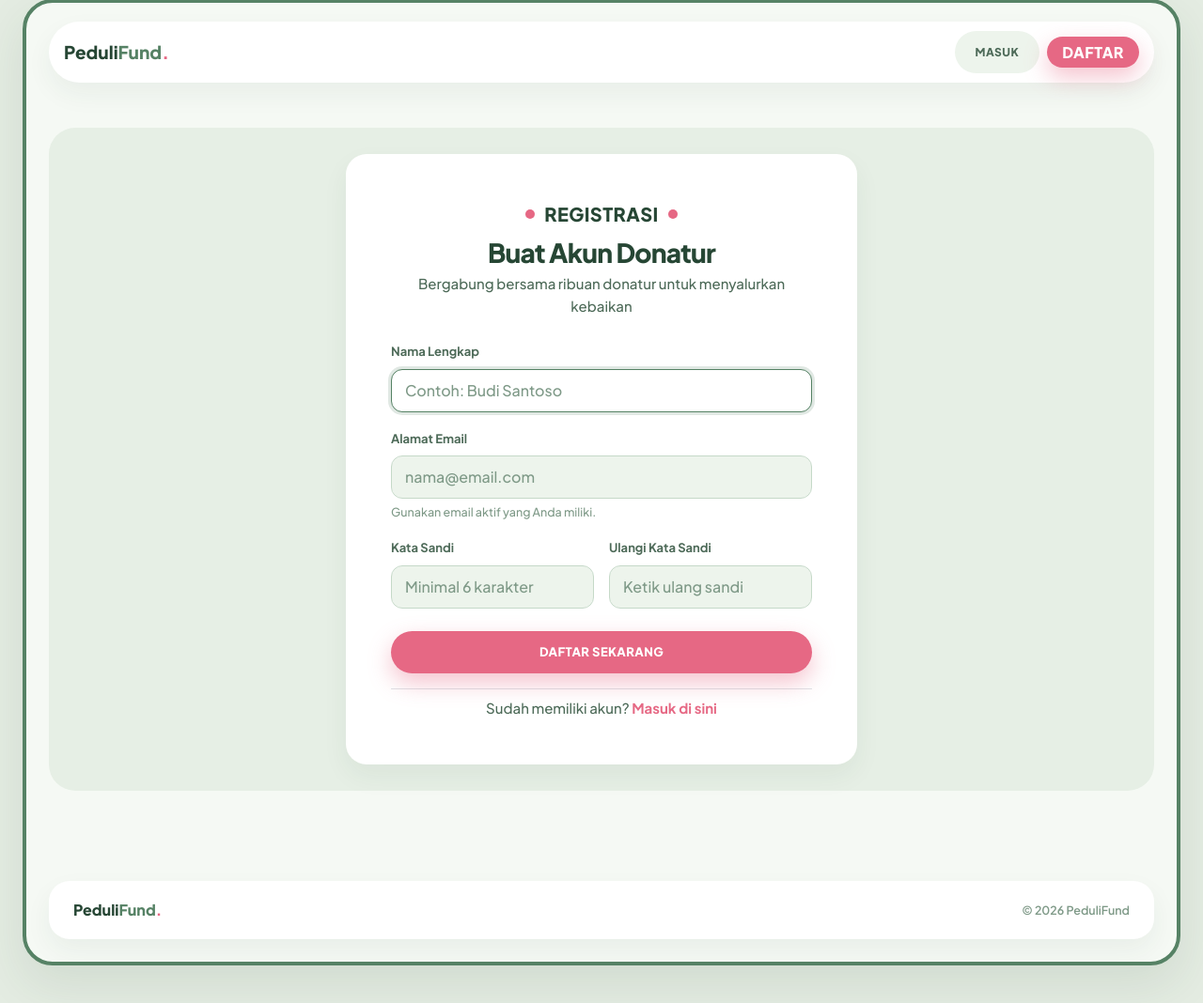
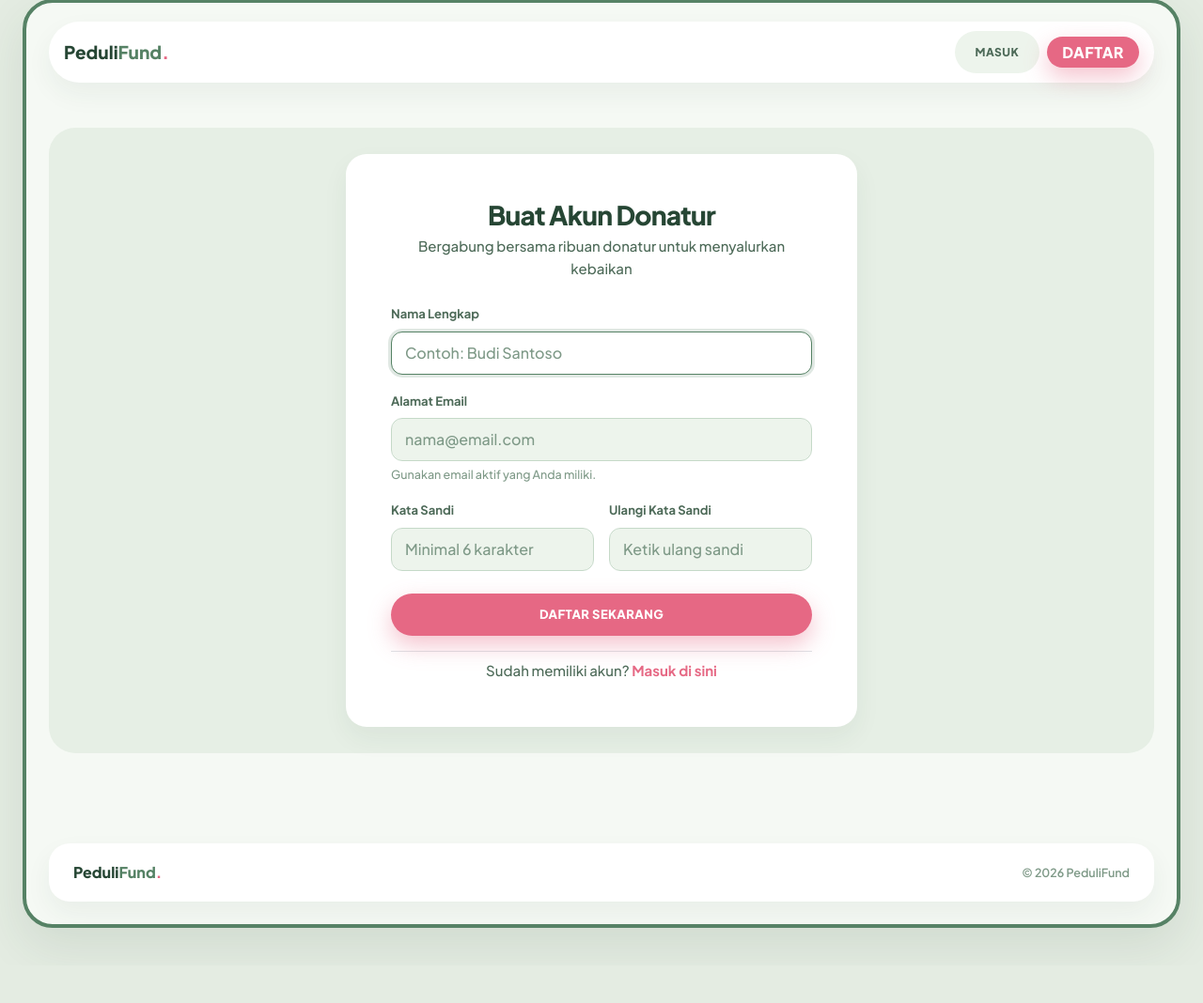
Before and after one commit to 10241055-cpu/PeduliFund, a PHP site: page /signup in a window 1280 px wide. Shown: the part 25-1093 px from the top of the page at 94% size. After the commit the page ends 1026 px from the top, so only its background shows below. Run offline with PHP 8.4, Linux system fonts and the light colour scheme.

Commit message:
design: hapus ornamen titik pink di judul modul dan label kecil redundan

```diff
--- a/assets/css/pedulifund-theme.css
+++ b/assets/css/pedulifund-theme.css
@@ -87,17 +87,6 @@ body {
     text-transform: uppercase;
     letter-spacing: 0.02em;
     margin: 0;
-}
-
-/* Titik aksen pink bulat 10px diapit judul modul */
-.pf-modul-judul::before,
-.pf-modul-judul::after {
-    content: '';
-    width: 10px;
-    height: 10px;
-    border-radius: 50%;
-    background-color: var(--pink-primary);
-    flex: none;
 }
 
 .pf-subjudul {
--- a/views/auth/login.php
+++ b/views/auth/login.php
@@ -8,7 +8,6 @@ require __DIR__ . '/../layout/header.php';
             <div class="col-12 col-md-8 col-lg-5">
                 <div class="pf-card p-4 p-md-5">
                     <div class="text-center mb-4">
-                        <div class="pf-modul-judul justify-content-center mb-2">AUTENTIKASI</div>
                         <h1 class="pf-h1 fs-3">Masuk ke Akun</h1>
                         <p class="pf-subjudul mb-0 mt-1">Silakan masukkan email dan kata sandi Anda</p>
                     </div>
--- a/views/auth/signup.php
+++ b/views/auth/signup.php
@@ -8,7 +8,6 @@ require __DIR__ . '/../layout/header.php';
             <div class="col-12 col-md-8 col-lg-6">
                 <div class="pf-card p-4 p-md-5">
                     <div class="text-center mb-4">
-                        <div class="pf-modul-judul justify-content-center mb-2">REGISTRASI</div>
                         <h1 class="pf-h1 fs-3">Buat Akun Donatur</h1>
                         <p class="pf-subjudul mb-0 mt-1">Bergabung bersama ribuan donatur untuk menyalurkan kebaikan</p>
                     </div>
--- a/views/dashboard_admin.php
+++ b/views/dashboard_admin.php
@@ -7,7 +7,6 @@ $pengguna = penggunaAktif();
     <div class="pf-tray">
         <div class="d-flex flex-wrap justify-content-between align-items-center mb-4 gap-3">
             <div>
-                <div class="pf-modul-judul mb-1">PORTAL ADMIN</div>
                 <h1 class="pf-h1">Dashboard Admin</h1>
                 <p class="pf-subjudul mb-0 mt-1">
                     Selamat datang, <strong><?= e($pengguna['email'] ?? 'Admin') ?></strong>! Tinjau dan kelola verifikasi sistem.
--- a/views/dashboard_donatur.php
+++ b/views/dashboard_donatur.php
@@ -7,7 +7,6 @@ $pengguna = penggunaAktif();
     <div class="pf-tray">
         <div class="d-flex flex-wrap justify-content-between align-items-center mb-4 gap-3">
             <div>
-                <div class="pf-modul-judul mb-1">PORTAL DONATUR</div>
                 <h1 class="pf-h1">Dashboard Donatur</h1>
                 <p class="pf-subjudul mb-0 mt-1">
                     Selamat datang, <strong><?= e($pengguna['email'] ?? 'Donatur') ?></strong>! Pantau kebaikan dan donasi Anda di sini.
--- a/views/pencairan/form_pengajuan.php
+++ b/views/pencairan/form_pengajuan.php
@@ -9,7 +9,6 @@ $nilaiLama = static function (string $nama) use ($old): string {
     <div class="pf-tray">
         <div class="d-flex flex-wrap justify-content-between align-items-center gap-3 mb-4">
             <div>
-                <div class="pf-modul-judul mb-1">PENCAIRAN DANA</div>
                 <h1 class="pf-h1">Pengajuan Pencairan Dana</h1>
                 <p class="pf-subjudul mb-0 mt-1">Ajukan pencairan seluruh dana terkumpul ke rekening tujuan Anda.</p>
             </div>
--- a/views/pencairan/review_admin.php
+++ b/views/pencairan/review_admin.php
@@ -14,7 +14,6 @@ $opsiFilter = [
     <div class="pf-tray">
         <div class="d-flex flex-wrap justify-content-between align-items-center gap-3 mb-4">
             <div>
-                <div class="pf-modul-judul mb-1">PORTAL ADMIN</div>
                 <h1 class="pf-h1">Review Pencairan &amp; Audit LPJ</h1>
                 <p class="pf-subjudul mb-0 mt-1">Tinjau permohonan pencairan dana dan verifikasi laporan transparansi fundraiser.</p>
             </div>
--- a/views/pencairan/unggah_lpj.php
+++ b/views/pencairan/unggah_lpj.php
@@ -6,7 +6,6 @@ require __DIR__ . '/../layout/header.php';
     <div class="pf-tray">
         <div class="d-flex flex-wrap justify-content-between align-items-center gap-3 mb-4">
             <div>
-                <div class="pf-modul-judul mb-1">TRANSPARANSI LPJ</div>
                 <h1 class="pf-h1">Unggah LPJ dan Bukti Nota</h1>
                 <p class="pf-subjudul mb-0 mt-1">Pencairan telah disetujui. Laporkan penggunaan dana untuk verifikasi transparansi.</p>
             </div>
```
Also changed, not shown: design.md (+3 -3 lines).
